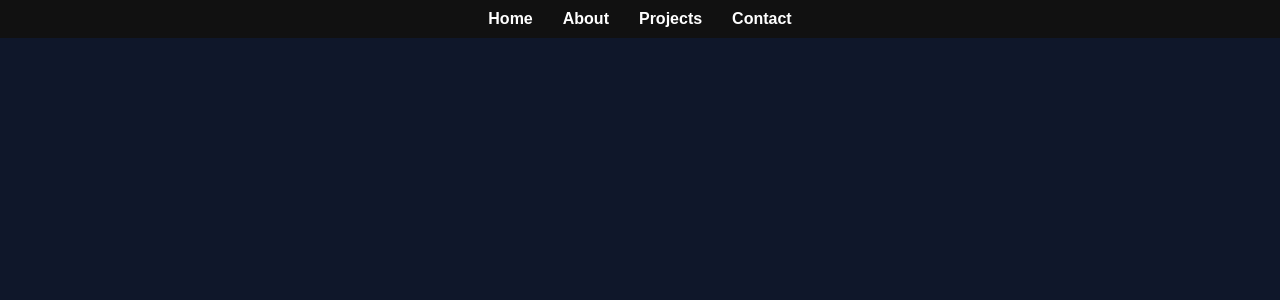
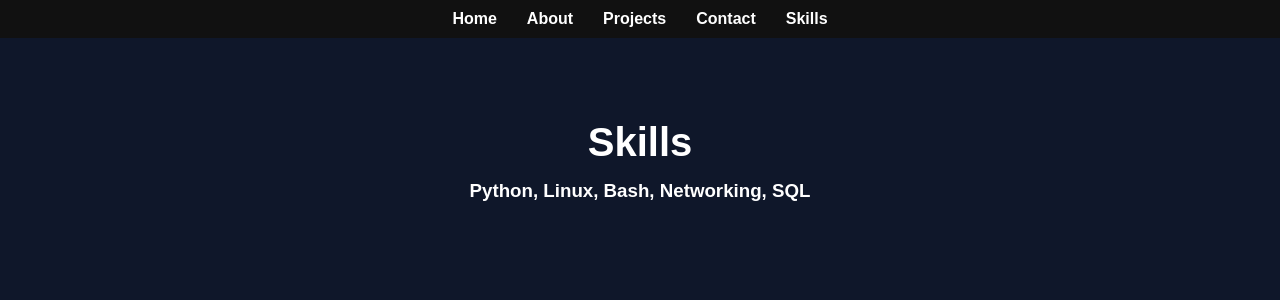
Before and after one commit to mohamed-besghaier/besghaier-portfolio, a React (Vite) app: page /skills in a window 1280 px wide. Shown: the top 300 px of the page. Built offline with nearby package versions, Linux system fonts and the light colour scheme.

Commit message:
add skills page

```diff
--- a/src/App.jsx
+++ b/src/App.jsx
@@ -3,6 +3,7 @@ import Navbar from "./components/Navbar";
 import Hero from "./pages/Hero";
 import About from "./pages/About";
 import Projects from "./pages/Projects";
+import Skills from "./pages/Skills";
 import Contact from "./pages/Contact";
 
 function App() {
@@ -13,6 +14,7 @@ function App() {
         <Route path="/" element={<Hero />} />
         <Route path="/about" element={<About />} />
         <Route path="/projects" element={<Projects />} />
+        <Route path="/skills" element={<Skills />} />
         <Route path="/contact" element={<Contact />} />
       </Routes>
     </Router>
--- a/src/components/Navbar.jsx
+++ b/src/components/Navbar.jsx
@@ -7,6 +7,7 @@ function Navbar() {
       <Link to="/about"> About </Link>
       <Link to="/projects"> Projects </Link>
       <Link to="/contact"> Contact </Link>
+      <Link to="/skills"> Skills </Link>
     </nav>
   );
 }
--- a/src/pages/About.jsx
+++ b/src/pages/About.jsx
@@ -1,6 +1,7 @@
 function About() {
   return (
     <div className="page">
+      <title> About </title>
       <h2> About Me </h2>
       <p> Student, Hacker, Content creator </p>
     </div>
--- a/src/pages/Contact.jsx
+++ b/src/pages/Contact.jsx
@@ -1,6 +1,7 @@
 function Contact() {
   return (
     <div className="page">
+      <title> Contact </title>
       <h2>Contact</h2>
       <p>Email me at contact@besghaier.com</p>
     </div>
--- a/src/pages/Hero.jsx
+++ b/src/pages/Hero.jsx
@@ -1,6 +1,7 @@
 function Hero() {
   return (
     <div className="page">
+      <title> Home </title>
       <h1> Mohamed Besghaier </h1>
     </div>
   );
--- a/src/pages/Projects.jsx
+++ b/src/pages/Projects.jsx
@@ -1,6 +1,7 @@
 function Projects() {
   return (
     <div className="page">
+      <title> Projects </title>
       <h2>Projects</h2>
       <p>
         Agent-Based Models & Cellular Automata <br></br>
--- /dev/null
+++ b/src/pages/Skills.jsx
@@ -0,0 +1,13 @@
+function Skills () {
+  return (
+    <div className="page">
+      <title> Skills </title>
+      <h2> Skills </h2>
+        <h3>
+            Python, Linux, Bash, Networking, SQL
+        </h3>
+    </div>
+  );
+}
+
+export default Skills;
```
